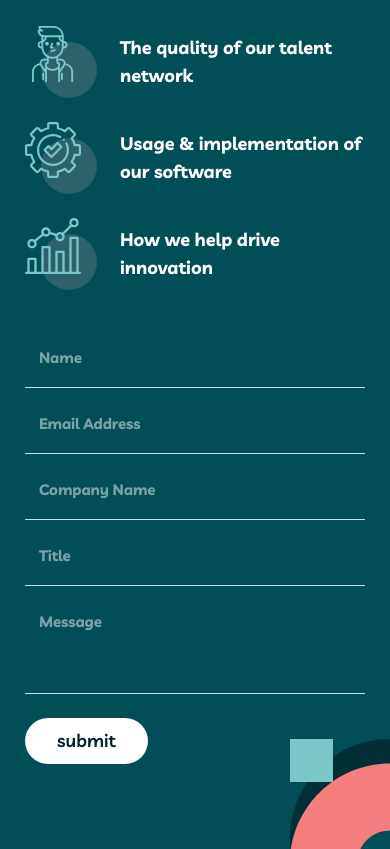
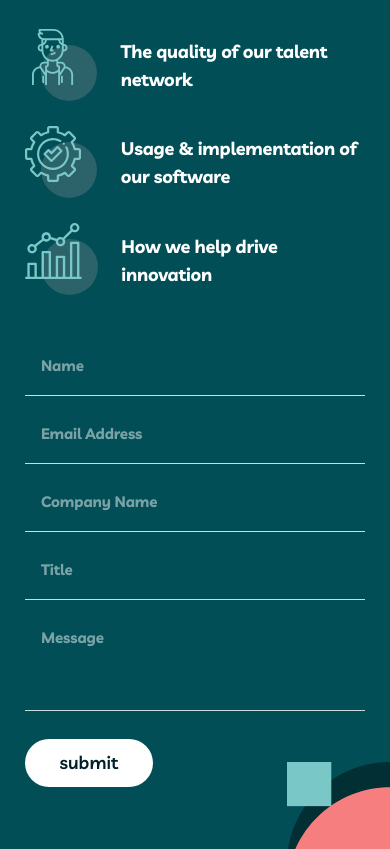
Before and after one commit to daniel-fomkin/kompiuterastu-repository, a plain HTML site: page PAGES/contact.html in a window 390 px wide. Shown: the part 283-1132 px from the top of the page. Drawn offline with Linux system fonts and the light colour scheme; files whose address does not match are found by name.

Commit message:
Change contact us page size values to responsive

```diff
--- a/CSS/contact.css
+++ b/CSS/contact.css
@@ -10,10 +10,11 @@ header section{
     display: flex;
     flex-direction: column;
     align-items: center;
-    gap: 56px;
-    padding: 32px var(--section-pad);
-    padding-bottom: 88px;
+    gap: 14.9vw;
+    padding: 8.5vw var(--section-pad);
+    padding-bottom: 23.4vw;
     background-image: url(/assets//icons/contact-us-header-bg.svg);
+    background-size: 26.4vw;
     background-repeat: no-repeat;
     background-position: right bottom;
 }
@@ -21,16 +22,16 @@ header section{
 header section > div{
     display: flex;
     flex-direction: column;
-    gap: 40px;
+    gap: 10.6vw;
 }
 
 .contact-text-container{
     display: flex;
     flex-direction: column;
-    gap: 16px;
+    gap: 4.2vw;
 }
 
-h1, h2{
+header h1, h2{
     font-family: "H1-H2-H3";
     text-align: center;
     color: #FFF;
@@ -39,35 +40,41 @@ h1, h2{
     font-weight: 700;
 }
 
-h1{
+header h1{
     font-size: var(--font-h1);
     line-height: 100%
 }
 
-h2{
+header h2{
     font-size: var(--font-h2);
     line-height: 150%;
     color: var(--accent-coral);
 }
 
+.contact-card img{
+    width: 19.2vw;
+}
+
 .contact-card{
     display: flex;
-    gap: 23px;
+    gap: 6.1vw;
     align-items: center;
 }
 
-.contact-card p{
+.contact-card h3{
     font-size: var(--font-h3);
     font-family: "H1-H2-H3";
     font-weight: 700;
     line-height: 155.556%;
+    padding-top: 3px;
+    letter-spacing: -0.215px;
 
 }
 
 .contact-card-container{
     display: flex;
     flex-direction: column;
-    gap: 24px;
+    gap: 6.4vw;
 }
 
 header section form{
@@ -75,12 +82,12 @@ header section form{
     display: flex;
     flex-direction: column;
     width: 100%;
-    gap: 24px;
+    gap: 6.6vw;
 }
 
 header section form input, header section form textarea{
     resize: none;
-    padding: 0px 0px 16px 14px;
+    padding: 0px 0px 4.2vw 4.1vw;
     box-sizing: border-box;
     background-color: transparent;
     width: 100%;
@@ -96,7 +103,7 @@ header section form input, header section form textarea{
 }
 
 header section form textarea{
-    padding-bottom: 9px;
+    padding-bottom: 2.4vw;
 }
 
 header section form input::placeholder, header section form textarea::placeholder{
@@ -110,7 +117,7 @@ header section form input::placeholder, header section form textarea::placeholde
 }
 
 header section form .input-container:has(textarea){
-    height: 84px;
+    height: 22.4vw;
 }
 
 header section form input:focus, header section form textarea:focus{
@@ -125,11 +132,17 @@ header section form input:user-invalid, header section form textarea:user-invali
 header section form .input-container:has(input:user-invalid)::after, header section form .input-container:has(textarea:user-invalid)::after{
     content: "This field is required";
     color: var(--accent-coral);
-    color: #F67E7E;
-    font-size: 10px;
+    font-size: 2.6vw;
     font-style: italic;
     font-weight: 700;
     line-height: normal;
+    display: block;
+    padding-top: 2.1vw;
+}
+
+header section form:has(textarea:user-invalid) button{
+    margin-top: 6.6vw;
+    box-sizing: content-box;
 }
 
 header section form button{
@@ -143,10 +156,12 @@ header section form button{
     font-weight: 600;
     display: flex;
     justify-content: center;
-    padding: 9px 0px;
+    padding: 2.6vw 0px;
     align-items: center;
     border-radius: 24px;
     color: var(--bg-darkest);
-    width: 123px;
+    width: 32.8vw;
 }
+
+
 /* Header End */
--- a/PAGES/contact.html
+++ b/PAGES/contact.html
@@ -46,17 +46,17 @@
                 <div class="contact-card-container">
                     <div class="contact-card">
                         <img src="../assets/icons/Group 11.svg">
-                        <p>The quality of our talent network</p>
+                        <h3>The quality of our talent network</h3>
                     </div>
 
                     <div class="contact-card">
                         <img src="../assets/icons/Group 12.svg">
-                        <p>Usage & implementation of our software</p>
+                        <h3>Usage & implementation of our software</h3>
                     </div>
 
                     <div class="contact-card">
                         <img src="../assets/icons/Group 13.svg">
-                        <p>How we help drive innovation</p>
+                        <h3>How we help drive innovation</h3>
                     </div>
                 </div>
             </div>
```
